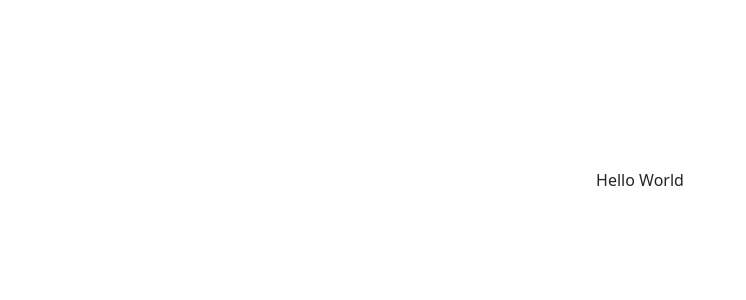
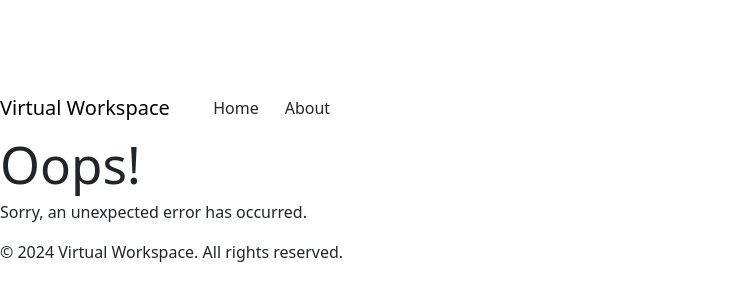
Before and after one commit to thutran2404/DePlace, a React (Vite) app in the folder frontend/: page /error in a window 1280 px wide. Shown: the part 220-520 px from the top of the page, without its empty margins (0-746 px from the left). Built offline with nearby package versions, Linux system fonts and the light colour scheme.

Commit message:
Set Up Routes in React

```diff
--- a/frontend/package.json
+++ b/frontend/package.json
@@ -12,9 +12,12 @@
 		"axios": "^1.6.8",
 		"bootstrap": "^5.3.3",
 		"dotenv": "^16.4.5",
+		"localforage": "^1.10.0",
+		"match-sorter": "^6.3.4",
 		"react": "^18.2.0",
 		"react-dom": "^18.2.0",
-		"react-router-dom": "^6.22.3"
+		"react-router-dom": "^6.22.3",
+		"sort-by": "^1.2.0"
 	},
 	"devDependencies": {
 		"@types/react": "^18.2.66",
--- a/frontend/src/App.css
+++ /dev/null
@@ -1,6 +0,0 @@
-#root {
-	max-width: 1280px;
-	margin: 0 auto;
-	padding: 2rem;
-	text-align: center;
-}
--- a/frontend/src/App.jsx
+++ /dev/null
@@ -1,10 +0,0 @@
-import { useState } from "react";
-import "./App.css";
-
-function App() {
-	const [count, setCount] = useState(0);
-
-	return <div>Hello World</div>;
-}
-
-export default App;
--- /dev/null
+++ b/frontend/src/ErrorPage.jsx
@@ -0,0 +1,10 @@
+import React from "react";
+
+export default function ErrorPage() {
+	return (
+		<div id="error-page">
+			<h1>Oops!</h1>
+			<p>Sorry, an unexpected error has occurred.</p>
+		</div>
+	);
+}
--- a/frontend/src/components/utils/NavBar.jsx
+++ b/frontend/src/components/utils/NavBar.jsx
@@ -1,5 +1,5 @@
 import React from "react";
-import Button from "../Button";
+import Button from "./Button";
 
 const NavBar = () => {
 	return (
--- a/frontend/src/main.jsx
+++ b/frontend/src/main.jsx
@@ -1,10 +1,27 @@
 import React from "react";
 import ReactDOM from "react-dom/client";
-import App from "./App.jsx";
 import "./index.css";
+import Root from "./routes/Root";
+import { createBrowserRouter, RouterProvider } from "react-router-dom";
+import ErrorPage from "./ErrorPage";
+import NavBar from "./components/utils/NavBar";
+import Footer from "./components/utils/Footer";
+
+const router = createBrowserRouter([
+	{
+		path: "/",
+		element: <Root />,
+	},
+	{
+		path: "/error",
+		element: <ErrorPage />,
+	},
+]);
 
 ReactDOM.createRoot(document.getElementById("root")).render(
 	<React.StrictMode>
-		<App />
+		<NavBar />
+		<RouterProvider router={router} />
+		<Footer />
 	</React.StrictMode>,
 );
--- /dev/null
+++ b/frontend/src/routes/Root.jsx
@@ -0,0 +1,8 @@
+import React from "react";
+export default function Root() {
+	return (
+		<>
+			<h1>React Router Contacts</h1>
+		</>
+	);
+}
```
Also changed, not shown: 1 other file (tests, documents, lock files or other folders).
